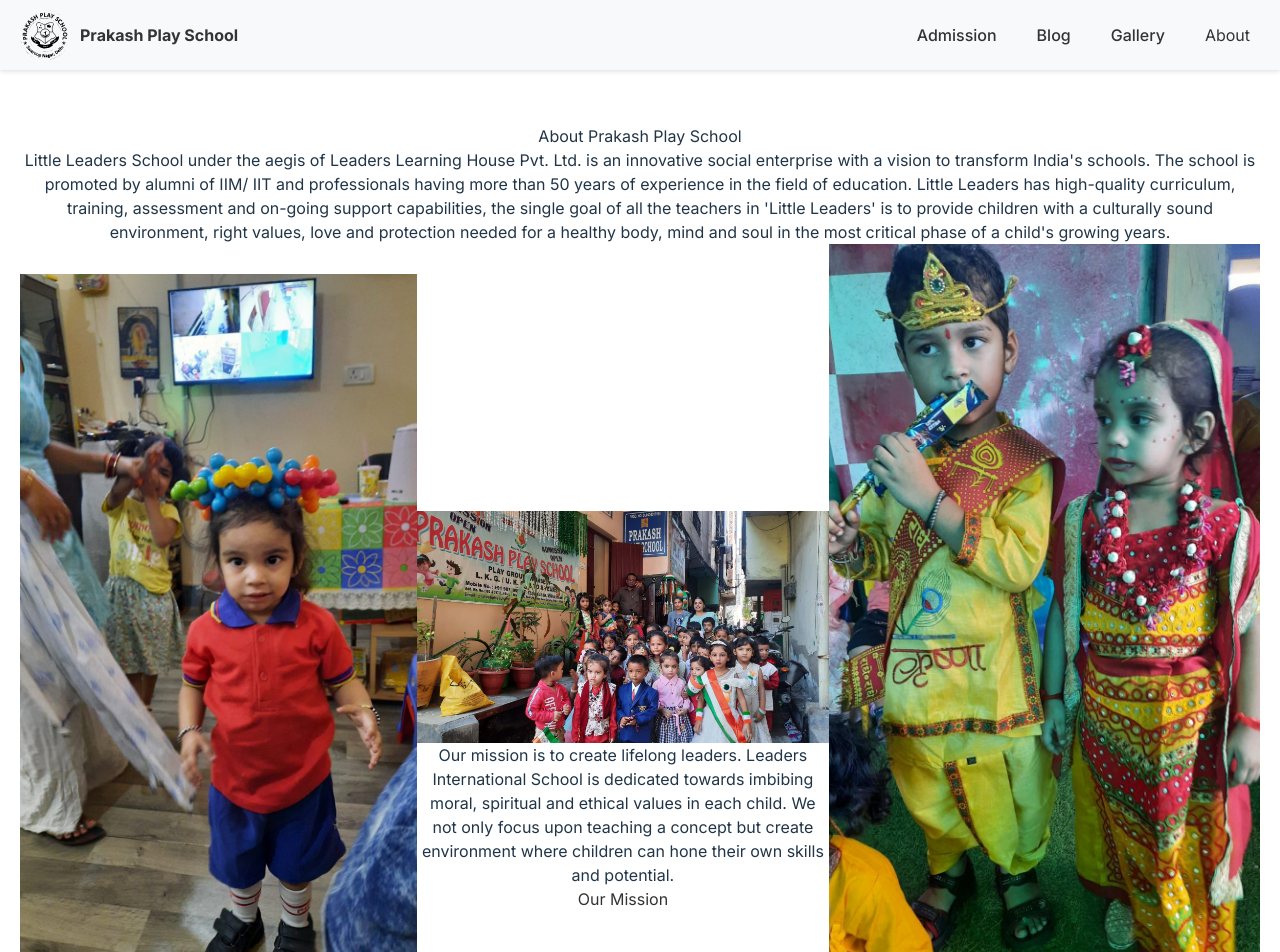
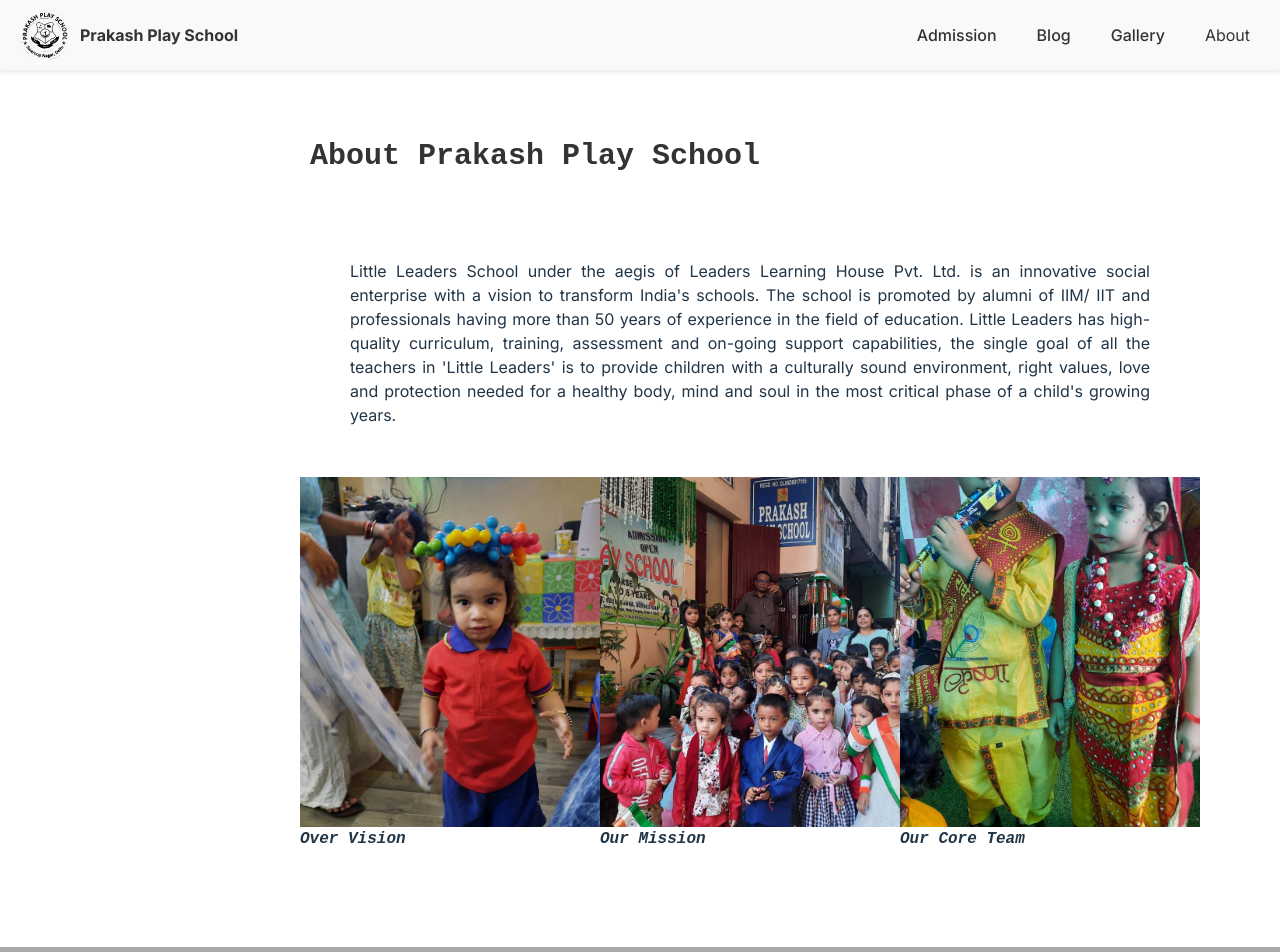
Before and after one commit to komalsuryanarayana/spectov_school, a React (Vite) app: page / in a window 1280 px wide. Shown: the top 952 px of the page. Built offline with nearby package versions, Linux system fonts and the light colour scheme.

Commit message:
Update AboutUs.css

```diff
--- a/src/styles/AboutUs.css
+++ b/src/styles/AboutUs.css
@@ -1,60 +1,68 @@
 .about-us {
   text-align: center;
-  padding: 100px 20px;
-  background-color: #fff;
+  padding: 100px 300px;
+  background-color: #fff; /* White background */
 }
 
-.about-us h2 {
+.about-us h1 {
   margin-bottom: 20px;
   color: #333;
+  font-weight: bold;
+  font-size: 30px;
+  padding: 10px;
+  text-align: left;
+  font-family: 'Courier New', Courier, monospace;
 }
-
-.image-scroll {
-  display: flex;
-  overflow: hidden;
-  width: 100%;
+.about-us p {
+  padding: 50px;
+  text-align: justify;
 }
 
 .image-container {
-  flex: 0 0 33.33%;
   display: flex;
-  justify-content: center;
+  justify-content: space-around;
   align-items: center;
+  padding: 0%;
 }
 
-.scroll-image {
-  width: 100%;
-  height: auto;
+.image-item {
+  position: relative;
+  width: 300px; /* Set the width of each image container */
+  height: 350px; /* Set the height of each image container */
+  margin-bottom: 20px;
+  font-family: 'Courier New', Courier, monospace;
+  text-align: left;
+
+}
+
+.image {
+  width: 300%;
+  height: 100%;
   object-fit: cover;
 }
-.scroll-image {
+
+.image-overlay {
+  position: absolute;
+  top: 0;
+  left: 0;
   width: 100%;
-  height: auto;
-  object-fit: cover;
-  aspect-ratio: 1;
-  max-width: 350px;
-  max-height: 350px;
+  height: 100%;
+  background-color: rgba(0, 0, 0, 0.6); /* Semi-transparent black background */
+  color: #fff;
+  display: flex;
+  flex-direction: column;
+  opacity: 0; /* Initially hidden */
+  transition: opacity 1s ease; /* Smooth transition for opacity */
+  text-align: left;
 }
-.scroll-button {
-  position: absolute;
-  top: 45%;
-  transform: translateY(-50%);
-  background-color: rgba(251, 248, 248, 0.941);
-  color: rgb(25, 21, 21);
-  border: none;
-  padding: 10px;
-  cursor: pointer;
-  z-index: 1;
+.image-heading{
+  text-align: left;
+  font-weight: bolder;
+  font-style: italic;
+  padding-bottom: 100%;
+
 }
 
-.scroll-button.left {
-  left: 10px;
+.image-item:hover .image-overlay {
+  opacity: 10; /* Show overlay on hover */
 }
-
-.scroll-button.right {
-  right: 10px;
-}
-
-.scroll-button:hover {
-  background-color: rgba(0, 0, 0, 0.8);
-}
```
